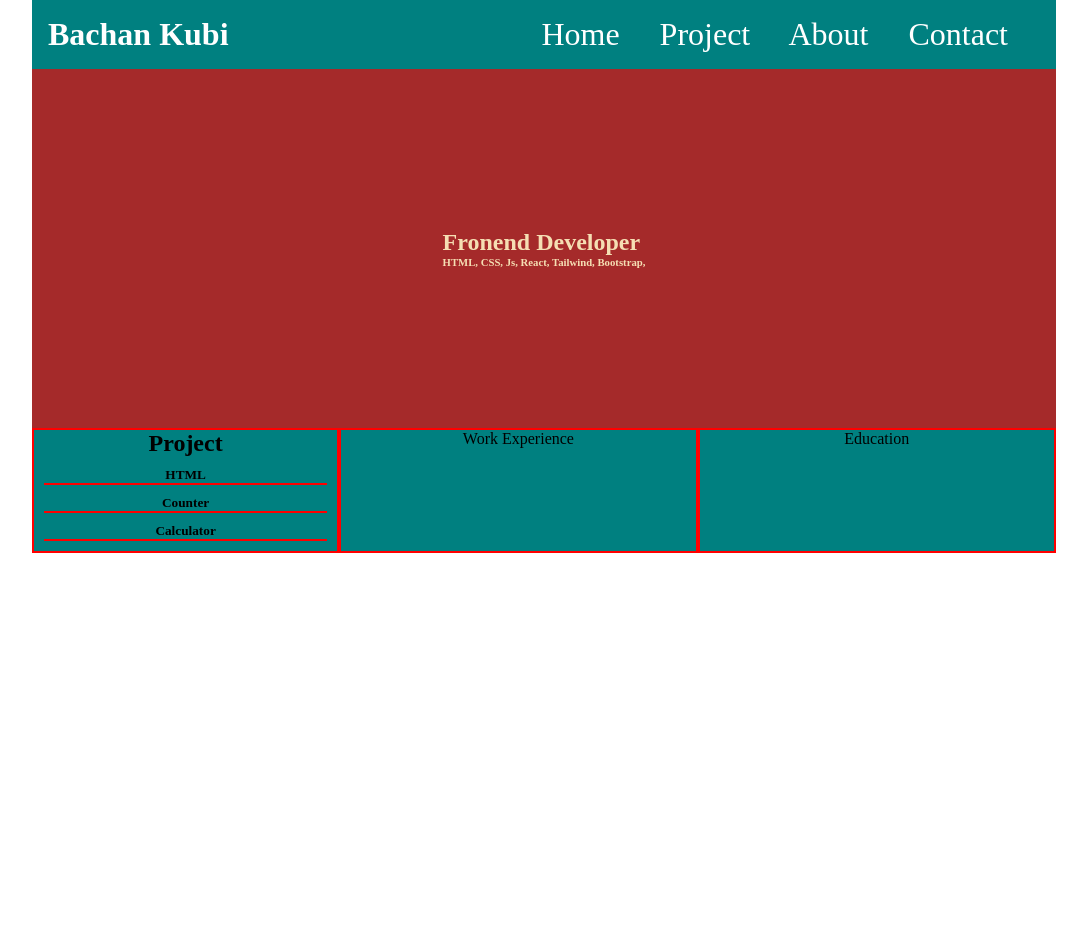
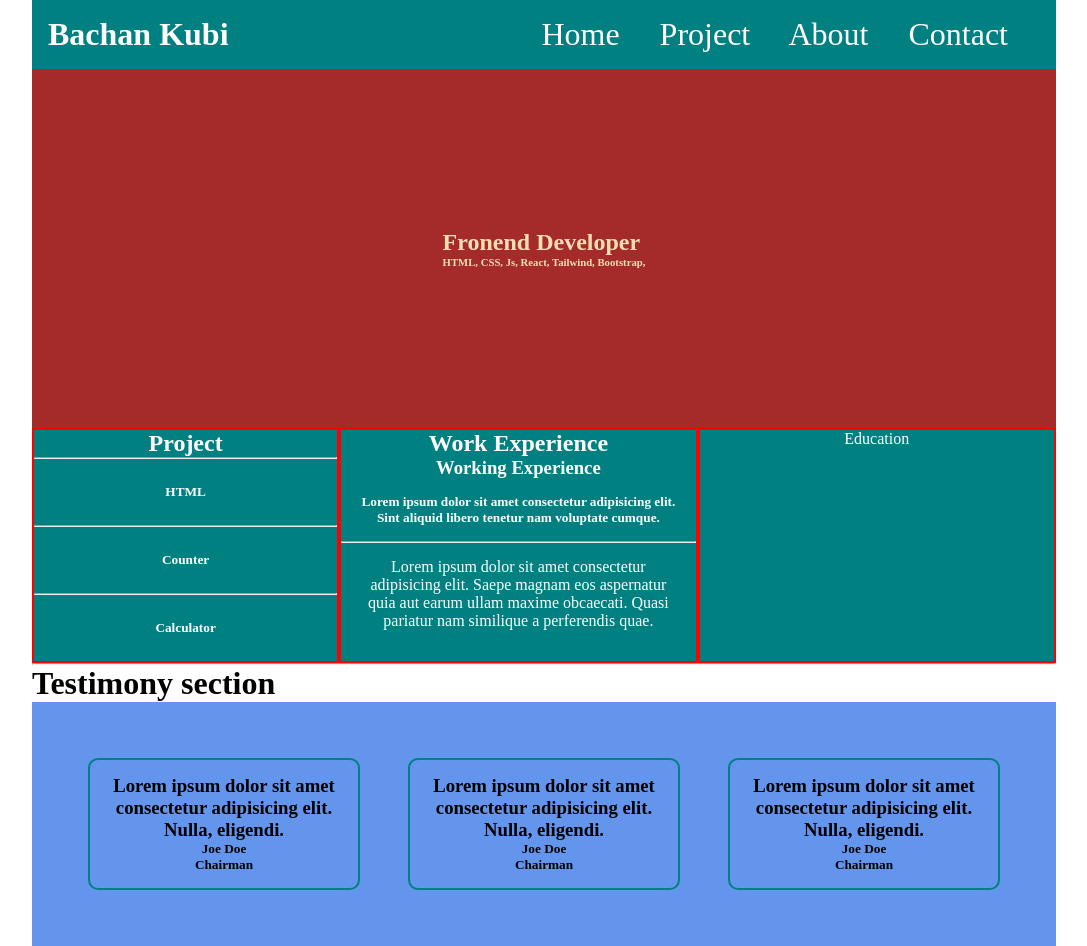
Before and after one commit to Bachan-kubi/web-projects, a plain HTML site: page basicCV/index.html in a window 1280 px wide. Shown: the whole page, without its empty margins (96-1183 px from the left). Before the commit the page ends 800 px from the top, so only its background shows below. Drawn offline with Linux system fonts and the light colour scheme.

Commit message:
cv based on html completed

```diff
--- a/basicCV/index.html
+++ b/basicCV/index.html
@@ -27,16 +27,47 @@
       </div>
       <main>
         <section class="left">
-            <h1>Project</h1>
+            <h1>Project</h1><hr>
             <div>
-                <h5>HTML</h2>
-                <h5>Counter</h2>
+                <h5>HTML</h2><hr>
+                <h5>Counter</h2><hr>
                 <h5>Calculator</h2>
             </div>
         </section>
-        <section class="middle">Work Experience</section>
+        <section class="middle">
+          <h1>Work Experience</h1>
+          <div>
+            <h3>Working Experience</h3>
+            <h5>Lorem ipsum dolor sit amet consectetur adipisicing elit. Sint aliquid libero tenetur nam voluptate cumque.</h5>
+          </div>
+          <hr>
+          <div>
+            <p>Lorem ipsum dolor sit amet consectetur adipisicing elit. Saepe magnam eos aspernatur quia aut earum ullam maxime obcaecati. Quasi pariatur nam similique a perferendis quae.</p>
+          </div>
+        </section>
         <section class="right">Education</section>
       </main>
+      <hr>
+      <div>
+        <h1>Testimony section</h1>
+        <section class="testimony">
+        <div class="card">
+          <h3>Lorem ipsum dolor sit amet consectetur adipisicing elit. Nulla, eligendi.</h3>
+          <h5>Joe Doe</h5>
+          <h5>Chairman</h5>
+        </div>
+        <div class="card">
+          <h3>Lorem ipsum dolor sit amet consectetur adipisicing elit. Nulla, eligendi.</h3>
+          <h5>Joe Doe</h5>
+          <h5>Chairman</h5>
+        </div>
+        <div class="card">
+          <h3>Lorem ipsum dolor sit amet consectetur adipisicing elit. Nulla, eligendi.</h3>
+          <h5>Joe Doe</h5>
+          <h5>Chairman</h5>
+        </div>
+      </section>
+      </div>
     </div>
   </body>
 </html>
--- a/basicCV/styles.css
+++ b/basicCV/styles.css
@@ -39,6 +39,7 @@ main{
     display: flex;
     background-color: teal;
     text-align: center;
+    color: white;
 }
 main .left{
     width: 30%;
@@ -52,7 +53,31 @@ main .right{
     width: 35%;
     border: 2px solid red;
 }
-h5{
+.left h5{
     margin: 10px;
-    border-bottom: 2px solid red;
+    padding: 15px;
 }
+.middle h5, p{
+    padding: 15px;
+}
+.testimony{
+    display: flex;
+    justify-content: center;
+    align-items: center;
+    padding: 2rem;
+    background-color: cornflowerblue;
+     perspective: 1000px;
+}
+.testimony .card{
+    border: 2px solid teal;
+    border-radius: 10px;
+    padding: 15px;
+    margin: 1.5rem;
+    text-align: center;
+    transition: 300ms ease;
+}
+.testimony .card:hover{
+    background-color: aqua;
+    transform: rotateY(-5deg);
+
+}
```
